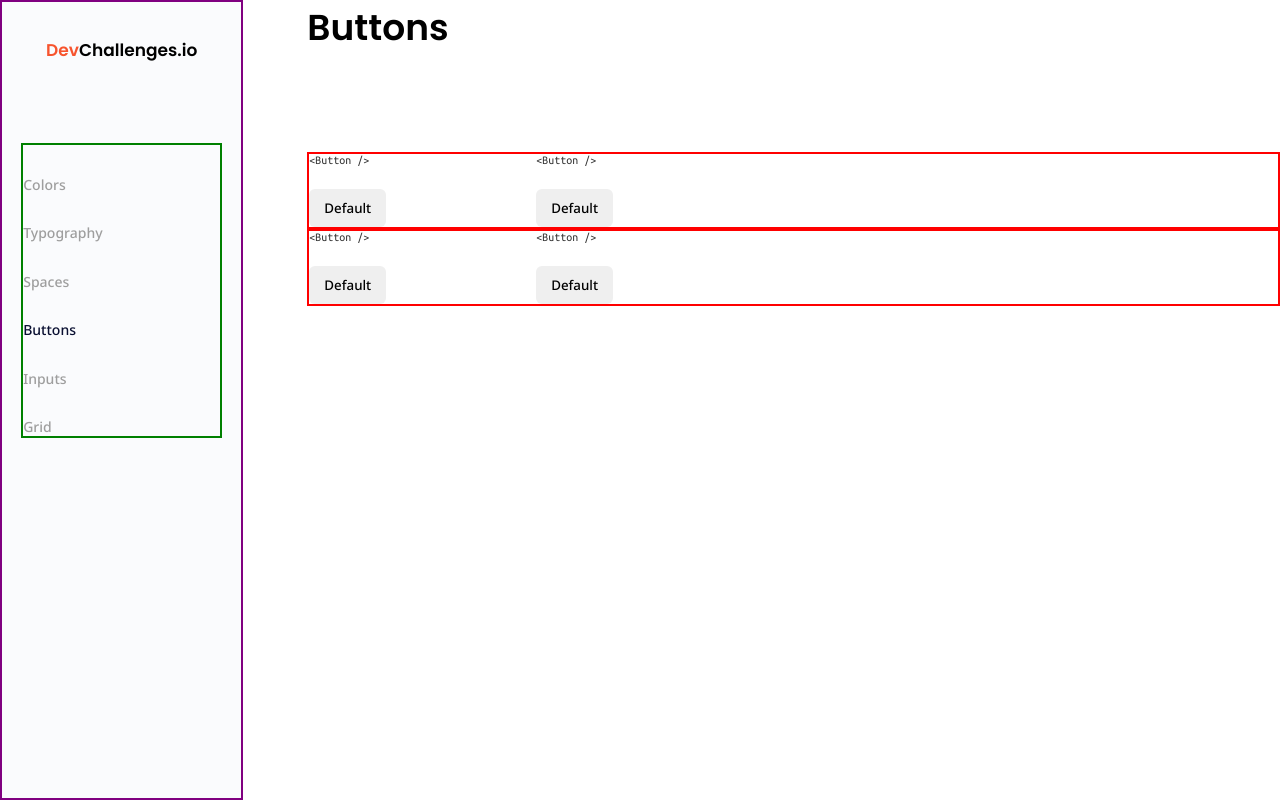
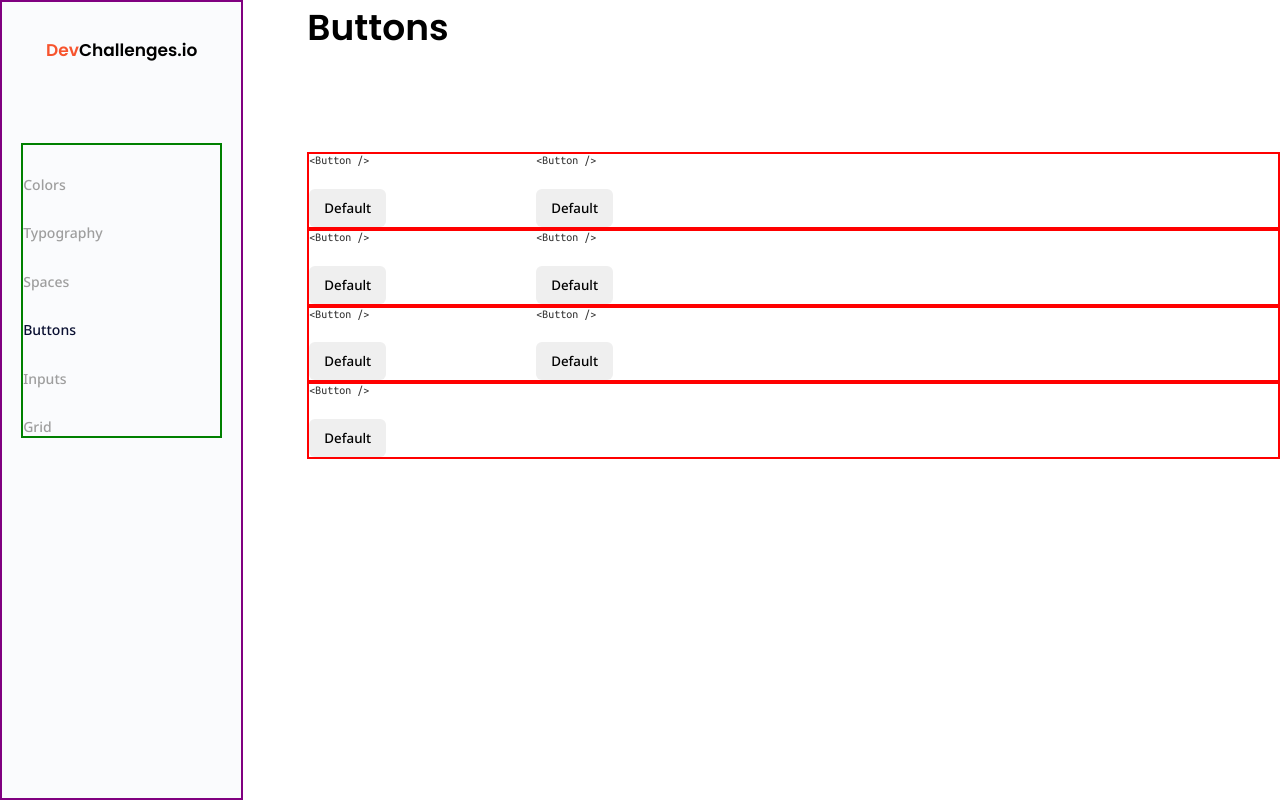
Before and after one commit to sidramwaseem/Button-Component, a React (Create React App) app: page / in a window 1280 px wide. Built offline with nearby package versions, Linux system fonts and the light colour scheme.

Commit message:
Update App.js

```diff
--- a/src/App.js
+++ b/src/App.js
@@ -10,12 +10,61 @@ function App() {
       <div className="button-container">
         <h1>Buttons</h1>
         <div className="row">
-          <Buttons />
-          <Buttons />
+          <Buttons
+            text="&lt;Button /&gt;"
+            bgColor="#E0E0E0"
+            color="#3F3F3F"
+            btnText="Default"
+            boxShadow="0px 2px 3px rgba(51, 51, 51, 0.2)"
+          />
+          <Buttons
+          text="&:hover, &:focus"
+          bgColor="#AEAEAE"
+          color="#3F3F3F"
+          btnText="Default"
+          boxShadow="0px 2px 3px rgba(51, 51, 51, 0.2)"
+          />
         </div>
         <div className="row">
-          <Buttons />
-          <Buttons />
+          <Buttons
+          text="&lt;Button variant='outline'/&gt;"
+          bgColor="#fff"
+          color="#3D5AFE"
+          btnText="Default"
+          border="1px solid #3D5AFE"
+          />
+          <Buttons
+          text="&:hover, &:focus"
+          bgColor="rgba(41, 98, 255, 0.1)"
+          color="#3D5AFE"
+          btnText="Default"
+          border="1px solid #3D5AFE"
+          />
+        </div>
+        <div className="row">
+          <Buttons
+          text="&lt;Button variant='text'/&gt;"
+          bgColor="#fff"
+          color="#3D5AFE"
+          btnText="Default"
+          border="none"
+          />
+          <Buttons
+          text="&:hover, &:focus"
+          bgColor="rgba(41, 98, 255, 0.1)"
+          color="#3D5AFE"
+          btnText="Default"
+          border="none"
+          />
+        </div>
+        <div className="row">
+          <Buttons
+          text="&lt;Button disableShadow/&gt;"
+          bgColor="#3D5AFE"
+          color="#FFFFFF"
+          btnText="Default"
+          border="none"
+          />
         </div>
       </div>
     </section>
```
